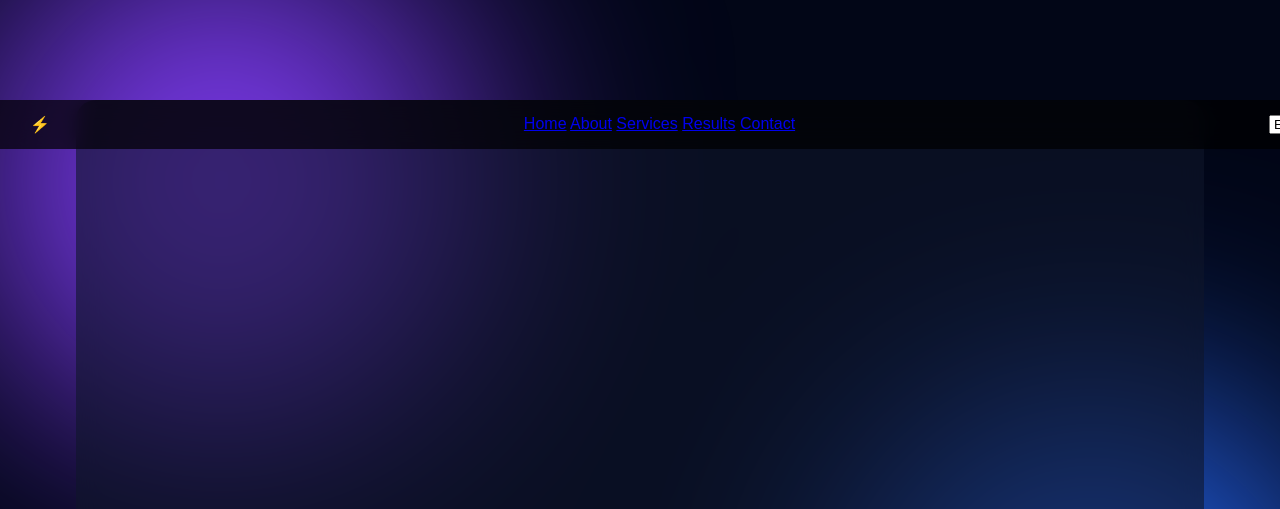
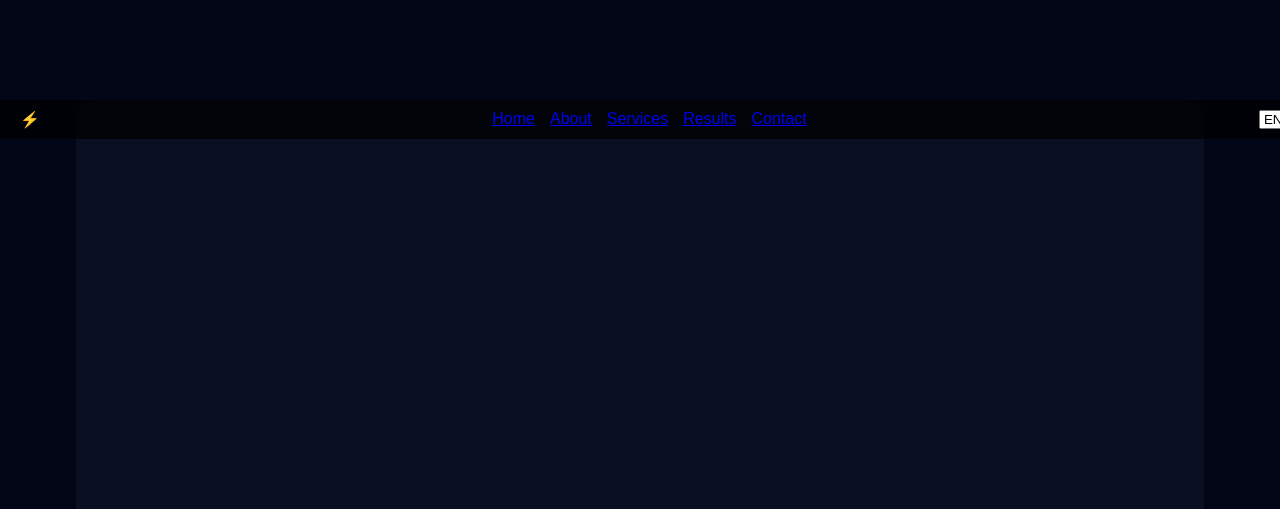
Before and after one commit to cutekiten95-eng/my-portfolio, a plain HTML site: page index.html in a window 1280 px wide. Shown: the top 509 px of the page. Drawn offline with Linux system fonts and the light colour scheme.

Commit message:
Update style.css

```diff
--- a/style.css
+++ b/style.css
@@ -3,40 +3,12 @@ html { scroll-behavior: smooth; }
 body {
   margin: 0;
   font-family: Arial;
+  background: #020617;
   color: white;
-  background: #020617;
 }
 
-/* 🔥 Glow Background */
-body::before, body::after {
-  content: "";
-  position: fixed;
-  width: 500px;
-  height: 500px;
-  border-radius: 50%;
-  filter: blur(120px);
-  z-index: -1;
-}
-
-body::before {
-  background: #7c3aed;
-  top: -150px;
-  left: -150px;
-  animation: move1 12s infinite alternate;
-}
-
-body::after {
-  background: #2563eb;
-  bottom: -150px;
-  right: -150px;
-  animation: move2 14s infinite alternate;
-}
-
-@keyframes move1 {
-  to { transform: translate(150px, 100px); }
-}
-@keyframes move2 {
-  to { transform: translate(-120px, -80px); }
+body.rtl {
+  direction: rtl;
 }
 
 /* NAV */
@@ -45,10 +17,15 @@ nav {
   width: 100%;
   display: flex;
   justify-content: space-between;
-  padding: 15px 30px;
+  padding: 10px 20px;
   background: rgba(0,0,0,0.7);
-  backdrop-filter: blur(10px);
-  z-index: 999;
+  flex-wrap: wrap;
+}
+
+.links {
+  display: flex;
+  gap: 15px;
+  flex-wrap: wrap;
 }
 
 /* SECTIONS */
@@ -56,22 +33,21 @@ section {
   padding: 100px 20px;
   margin: 100px auto;
   width: 85%;
+  background: rgba(15,23,42,0.6);
   border-radius: 20px;
-  background: rgba(15,23,42,0.6);
-  backdrop-filter: blur(12px);
 }
 
 /* HERO */
 #home {
   height: 100vh;
-  text-align: center;
   display: flex;
   flex-direction: column;
   justify-content: center;
+  text-align: center;
 }
 
 h1 {
-  font-size: 50px;
+  font-size: 45px;
   background: linear-gradient(90deg,#22c55e,#4ade80);
   -webkit-background-clip: text;
   color: transparent;
@@ -81,27 +57,25 @@ h1 {
 .cta {
   background: #22c55e;
   padding: 15px 25px;
-  border: none;
   border-radius: 10px;
   cursor: pointer;
+  border: none;
   animation: pulse 2s infinite;
 }
 
 @keyframes pulse {
-  0% { transform: scale(1); }
   50% { transform: scale(1.05); }
-  100% { transform: scale(1); }
 }
 
 /* GRID */
 .grid {
   display: flex;
+  flex-wrap: wrap;
   gap: 20px;
-  flex-wrap: wrap;
   justify-content: center;
 }
 
-/* CARDS */
+/* CARD */
 .card {
   background: rgba(30,41,59,0.7);
   padding: 20px;
@@ -112,11 +86,6 @@ h1 {
 
 .card:hover {
   transform: translateY(-10px);
-}
-
-/* FEATURED */
-.featured {
-  border: 2px solid #22c55e;
 }
 
 /* STICKY */
@@ -141,13 +110,13 @@ h1 {
   display: none;
   position: fixed;
   inset: 0;
-  background: rgba(0,0,0,0.7);
+  background: rgba(0,0,0,0.8);
 }
 
 .popup {
   background: #111;
   padding: 30px;
-  margin: 200px auto;
+  margin: 150px auto;
   width: 300px;
   text-align: center;
 }
```
